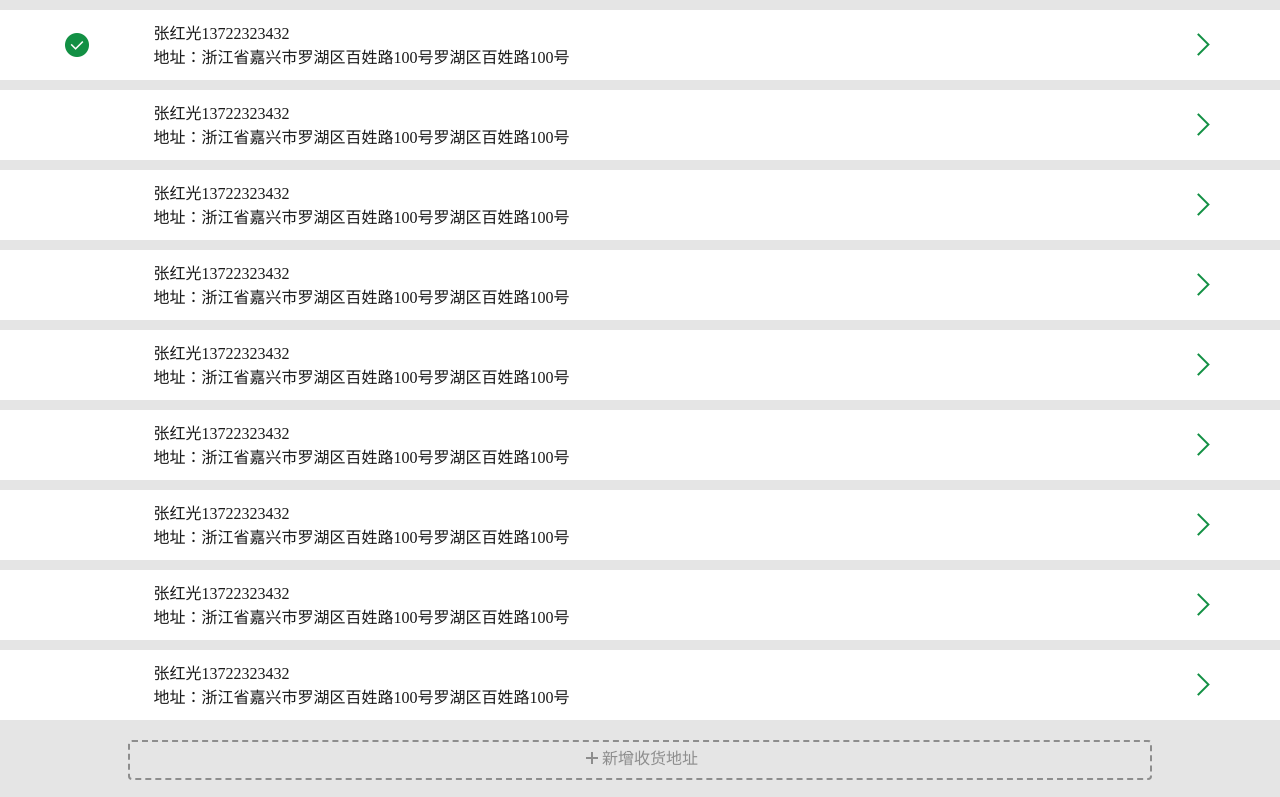
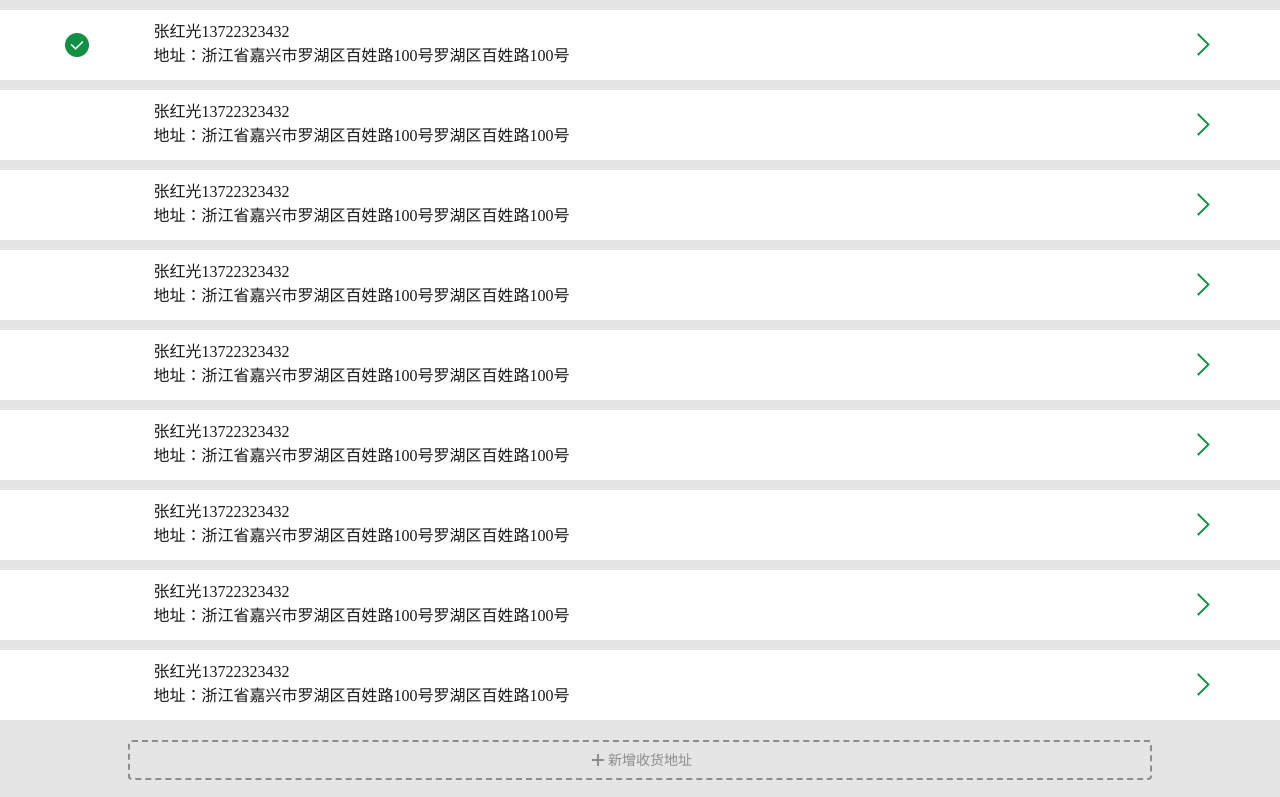
Before and after one commit to harrytien/120, a plain HTML site: page address.html in a window 1280 px wide. Shown: the top 797 px of the page. Drawn offline with Linux system fonts and the light colour scheme.

Commit message:
修复一堆小问题

```diff
--- a/address.html
+++ b/address.html
@@ -14,7 +14,7 @@
 		<div><span class="y"></span></div>
 		<div>
 			<p><span class="name">张红光</span><span class="tel">13722323432</span></p>
-			<p><span class="add ellipsis">地址：浙江省嘉兴市罗湖区百姓路100号罗湖区百姓路100号</span></p>
+			<p class="ellipsis"><span class="add">地址：浙江省嘉兴市罗湖区百姓路100号罗湖区百姓路100号</span></p>
 		</div>
 		<div><span class="u"></span></div>
 	</a>
@@ -24,7 +24,7 @@
 		<div><span class="y"></span></div>
 		<div>
 			<p><span class="name">张红光</span><span class="tel">13722323432</span></p>
-			<p><span class="add ellipsis">地址：浙江省嘉兴市罗湖区百姓路100号罗湖区百姓路100号</span></p>
+			<p class="ellipsis"><span class="add">地址：浙江省嘉兴市罗湖区百姓路100号罗湖区百姓路100号</span></p>
 		</div>
 		<div><span class="u"></span></div>
 	</a>
@@ -34,7 +34,7 @@
 		<div><span class="y"></span></div>
 		<div>
 			<p><span class="name">张红光</span><span class="tel">13722323432</span></p>
-			<p><span class="add ellipsis">地址：浙江省嘉兴市罗湖区百姓路100号罗湖区百姓路100号</span></p>
+			<p class="ellipsis"><span class="add">地址：浙江省嘉兴市罗湖区百姓路100号罗湖区百姓路100号</span></p>
 		</div>
 		<div><span class="u"></span></div>
 	</a>
@@ -44,7 +44,7 @@
 		<div><span class="y"></span></div>
 		<div>
 			<p><span class="name">张红光</span><span class="tel">13722323432</span></p>
-			<p><span class="add ellipsis">地址：浙江省嘉兴市罗湖区百姓路100号罗湖区百姓路100号</span></p>
+			<p class="ellipsis"><span class="add">地址：浙江省嘉兴市罗湖区百姓路100号罗湖区百姓路100号</span></p>
 		</div>
 		<div><span class="u"></span></div>
 	</a>
--- a/css/address.css
+++ b/css/address.css
@@ -35,7 +35,10 @@ body{
 	height: 100%;
 	position: relative;
 }
-
+.item > div > p{
+	font-size: 1.6rem;
+	line-height: 1.5;
+}
 .item.active .y{
 	width: 24px;
 	height: 24px;
@@ -72,10 +75,11 @@ body{
 	width: 80%;
 	height: 40px;
 	color: #8d8d8d;
+	font-size: 1.4rem;
 	border: 2px dashed #8d8d8d;
 	border-radius: 4px;
 	text-align: center;
-	line-height: 34px;
+	line-height: 38px;
 	margin: 0 auto 20px;
 	display: block;
 }
@@ -85,6 +89,7 @@ body{
 	margin: 0 4px;
 	display: inline-block;
 	text-indent: -9999px;
+	vertical-align: -1px;
 	overflow: hidden;
 	position: relative;
 }
--- a/css/base.css
+++ b/css/base.css
@@ -1,8 +1,13 @@
 html,body,div,dl,dt,dd,ul,ol,li,h1,h2,h3,h4,h5,h6,pre,code,form,fieldset,legend,input,textarea,p,blockquote,th,td{margin:0;padding:0;border:0}article,aside,details,figcaption,figure,footer,header,hgroup,menu,nav,section{display:block}table{border-collapse:collapse;border-spacing:0}fieldset,img{border:0}address,caption,cite,code,dfn,em,strong,th,var{font-style:normal;font-weight:normal}ul,ol,li{list-style:none}caption,th{text-align:left}h1,h2,h3,h4,h5,h6{font-size:100%;font-weight:normal}q:before,q:after{content:''}abbr,acronym{border:0;font-variant:normal}sup{vertical-align:text-top}sub{vertical-align:text-bottom}input,textarea,select{font-family:inherit;font-size:inherit;font-weight:inherit;font-size:100%}legend{color:#000}a{text-decoration:none;-webkit-tap-highlight-color:rgba(255,255,255,0)}a:hover{text-decoration:underline}body{font-family:\5FAE\8F6F\96C5\9ED1}body,html{height:100%;}a:hover{text-decoration:none}.cf:before,.cf:after{content:"";display:table}.cf:after{clear:both}.hidden{ display: none; }
-
+input{ outline:0;}
+html { font-size: 62.5%; }
 body{
 	color: #191919;
+	font-size: 1.2rem;
 	background: #f2f2f2;
+	-webkit-user-select:none;
+	-webkit-overflow-scrolling : touch;
+	-webkit-text-size-adjust: none;
 }
 
 img{
@@ -36,6 +41,7 @@ img{
 	width: 80%;
 	height: 40px;
 	color: #fff;
+	font-size: 1.4rem;
 	text-align: center;
 	line-height: 40px;
 	border-radius: 4px;
--- a/css/index.css
+++ b/css/index.css
@@ -7,7 +7,7 @@ img{
 	height: auto;
 	display: block;
 }
-
+a{ color: #191919; }
 .justify {
 	-webkit-box-pack: justify;
 	-ms-flex-pack: justify;
@@ -70,6 +70,11 @@ img{
 
 .icon-list{
 	background: #fff;
+}
+
+.icon-list p{
+	font-size: 12px;
+	padding: 5px 0 0;
 }
 
 .flex-equal, .flex-center, .justify {
@@ -158,6 +163,7 @@ img{
 
 .pro-list{
 	background: #fff;
+	margin: 10px 0 15px;
 }
 
 .pro-list li{
--- a/css/success.css
+++ b/css/success.css
@@ -72,6 +72,7 @@ body{
 .btn > a{
 	width: 46%;
 	height: 45px;
+	font-size: 1.6rem;
 	border-radius: 8px;
 	background: #a1a1a1;
 	color: #fff;
```
Also changed, not shown: _index.html (renamed from index.html).
